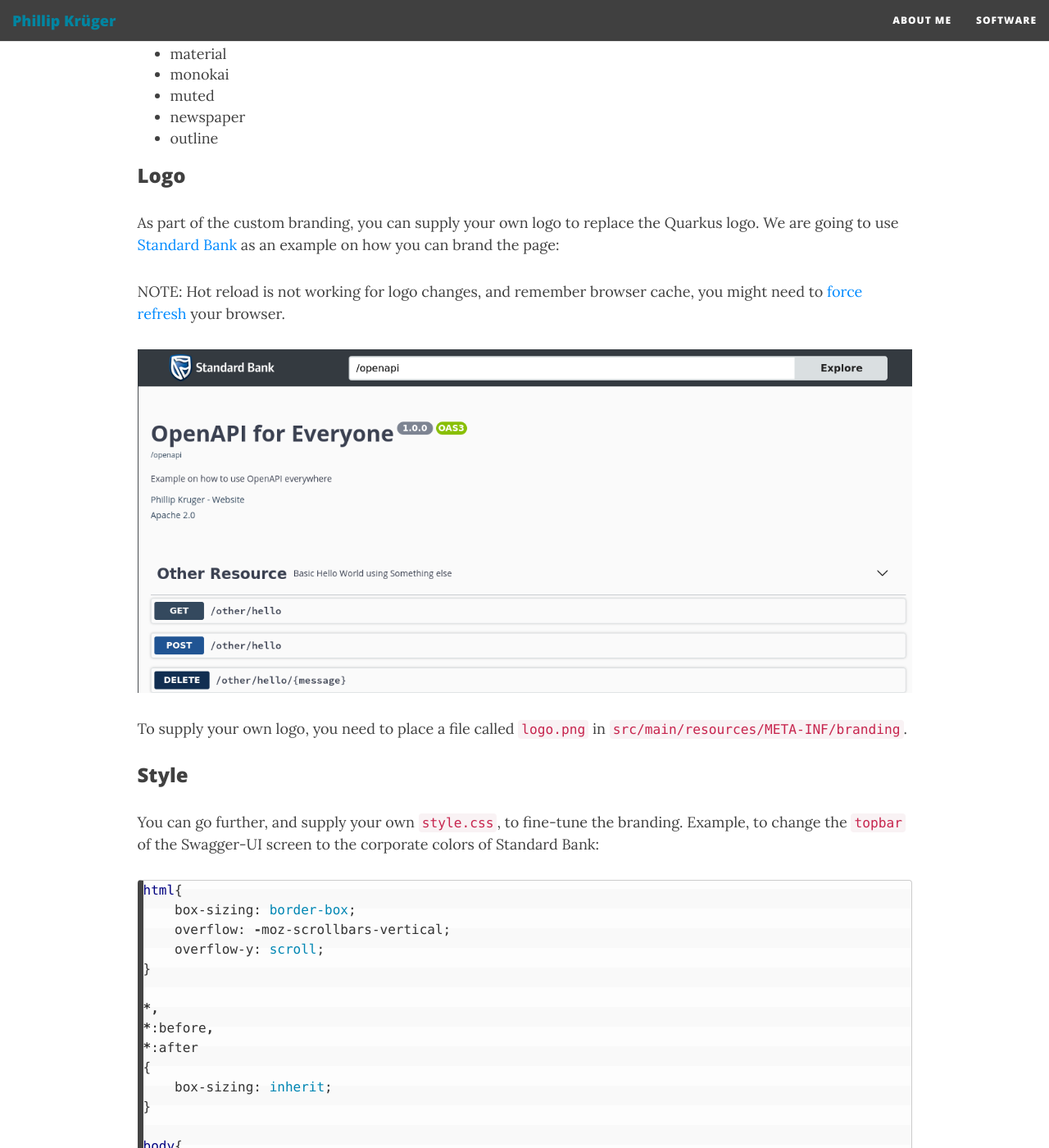
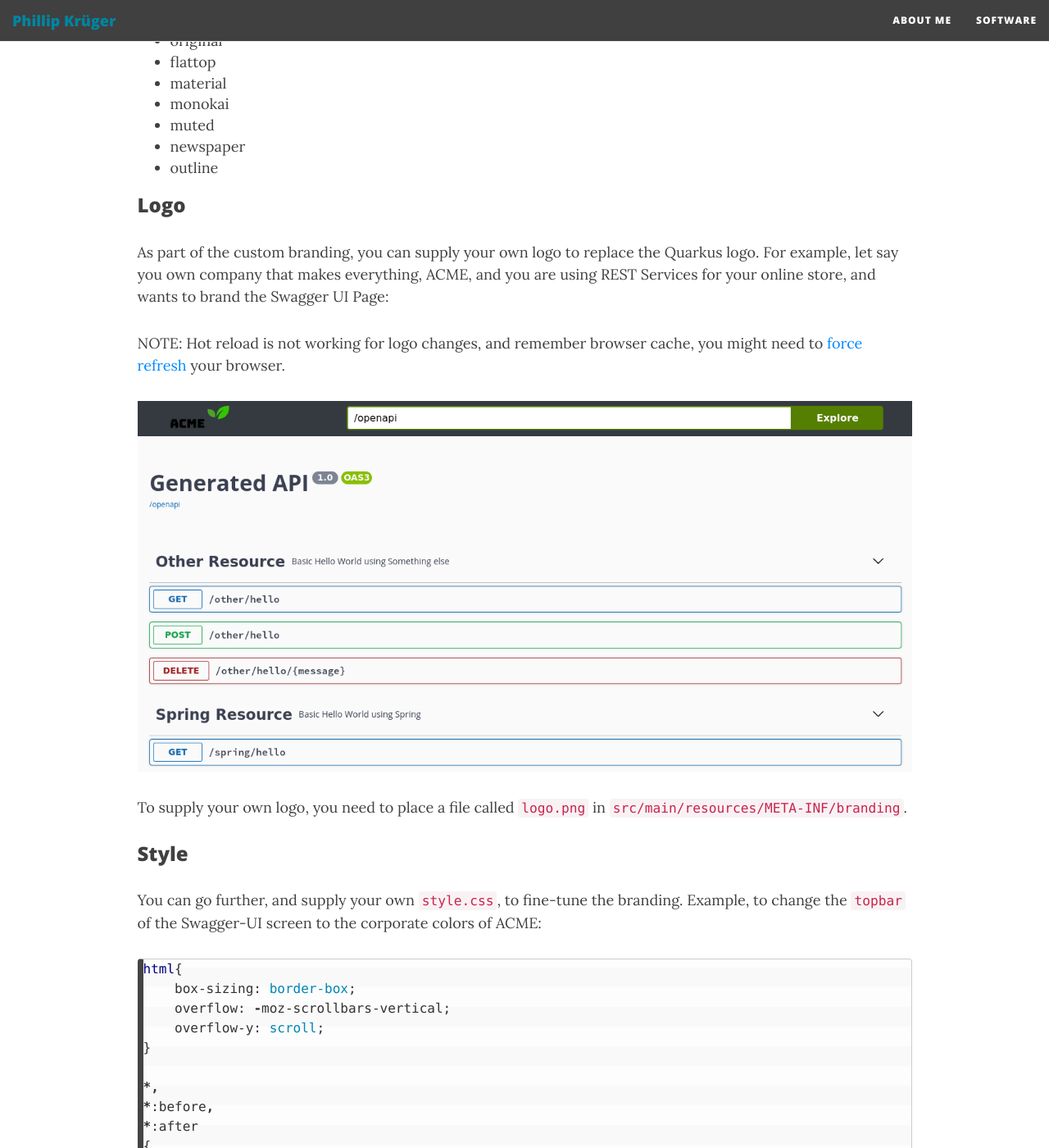
Before and after one commit to phillip-kruger/phillip-kruger.github.io, a Jekyll site: the page built from _posts/2020-11-04-Stylish API.md, in a window 1280 px wide and 1400 px high, scrolled down 2646 px. Shown: the whole window at 82% size. Built offline with Jekyll 4.4.1, drawn with Linux system fonts in a browser that asks for light colours; nearby versions of some CDN libraries; comment, search, counter and statistics services are not loaded; some of the changed text lies outside the part shown.

Commit message:
Removed Standard Bank

````diff
--- a/_posts/2020-11-04-Stylish API.md
+++ b/_posts/2020-11-04-Stylish API.md
@@ -24,7 +24,7 @@
 You can change the theme by setting the `quarkus.swagger-ui.theme` property, for example:
 
 ```properties
-quarkus.swagger-ui.theme=monokai
+quarkus.swagger-ui.theme=outline
 ```
 
 ![themed](/images/Stylish_API/themed.png)
@@ -50,18 +50,17 @@
 
 ### Logo
 
-As part of the custom branding, you can supply your own logo to replace the Quarkus logo. We are going to use [Standard Bank](https://www.standardbank.co.za/) as an example on how you can brand the page:
-
+As part of the custom branding, you can supply your own logo to replace the Quarkus logo. For example, let say you own company that makes everything, ACME, and you are using REST Services for your online store, and wants to brand the Swagger UI Page:
 
 NOTE: Hot reload is not working for logo changes, and remember browser cache, you might need to [force refresh](https://refreshyourcache.com/en/cache/) your browser.
 
-![standardbank logo](/images/Stylish_API/standardbank_logo.png)
+![acme logo](/images/Stylish_API/acme_logo.png)
 
 To supply your own logo, you need to place a file called `logo.png` in `src/main/resources/META-INF/branding`.
 
 ### Style
 
-You can go further, and supply your own `style.css`, to fine-tune the branding. Example, to change the `topbar` of the Swagger-UI screen to the corporate colors of Standard Bank:
+You can go further, and supply your own `style.css`, to fine-tune the branding. Example, to change the `topbar` of the Swagger-UI screen to the corporate colors of ACME:
 
 ```css
 html{
@@ -79,17 +78,17 @@
 
 body{
     margin:0;
-    background: whitesmoke;
+    background: white;
 }
 
 .swagger-ui .topbar { <1>
-    background-color: #0033a1;
+    background-color: whitesmoke;
 }
 
 #footer {
-    background-color: #0033a1;
+    background-color: whitesmoke;
     font-family:sans-serif;
-    color:white;
+    color:#4da32c;
     font-size:70%;
     text-align: center;
 }
@@ -97,7 +96,7 @@
 
 <1> here set the `topbar` background color.
 
-![standardbank css](/images/Stylish_API/standardbank_css.png)
+![acme css](/images/Stylish_API/acme_css.png)
 
 You can change any styling element in this css file, you need to place this file called `style.css` in `src/main/resources/META-INF/branding`.
 
@@ -106,26 +105,26 @@
 You can also set the HTML title, and add a footer:
 
 ```properties
-quarkus.swagger-ui.title=OpenAPI for Everyone
-quarkus.swagger-ui.footer=&#169; 2020 . Standard Bank
+quarkus.swagger-ui.title=ACME API
+quarkus.swagger-ui.footer=&#169; 2020 . ACME
 ```
 
 Along with other OpenAPI Header fields that can be set via config (as discussed in [this post](/post/openapi_for_everyone/)):
 
 ```properties
-mp.openapi.extensions.smallrye.info.title=Standard Bank API
+mp.openapi.extensions.smallrye.info.title=ACME online store API
 mp.openapi.extensions.smallrye.info.version=1.0.0
-mp.openapi.extensions.smallrye.info.description=The banking API
-mp.openapi.extensions.smallrye.info.contact.email=it@standardbank.co.za
-mp.openapi.extensions.smallrye.info.contact.name=Standard Bank IT
-mp.openapi.extensions.smallrye.info.contact.url=https://www.standardbank.com
+mp.openapi.extensions.smallrye.info.description=We make everything, and sell it online
+mp.openapi.extensions.smallrye.info.contact.email=it@acme.com
+mp.openapi.extensions.smallrye.info.contact.name=ACME IT
+mp.openapi.extensions.smallrye.info.contact.url=https://www.acme.com
 mp.openapi.extensions.smallrye.info.license.name=Apache 2.0
 mp.openapi.extensions.smallrye.info.license.url=http://www.apache.org/licenses/LICENSE-2.0.html
 ```
 
 The UI is now fully branded:
 
-![standardbank footer](/images/Stylish_API/standardbank_footer.png)
+![acme footer](/images/Stylish_API/acme_footer.png)
 
 ## Other Swagger UI Options
 
````
Also changed, not shown: images/Stylish_API/acme_css.png (added), images/Stylish_API/acme_footer.png (added), images/Stylish_API/acme_logo.png (added), images/Stylish_API/health.png, images/Stylish_API/petstore.png, images/Stylish_API/themed.png, images/Stylish_API/tryitout.png.
